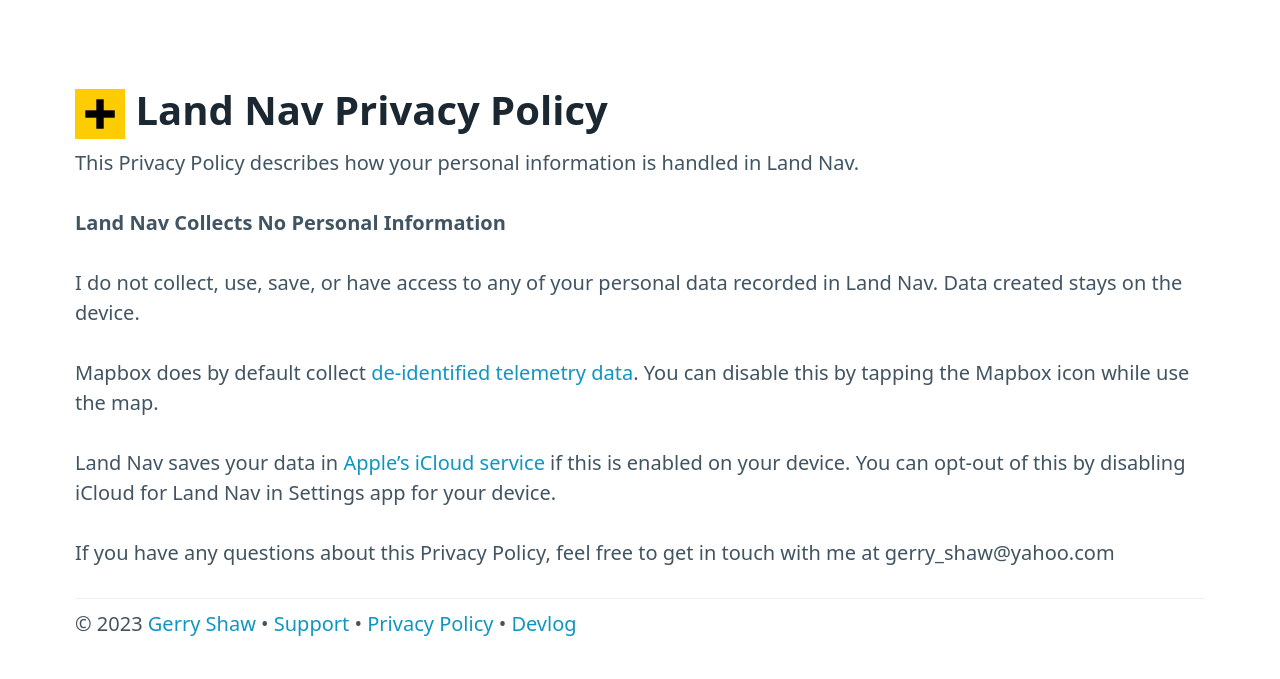
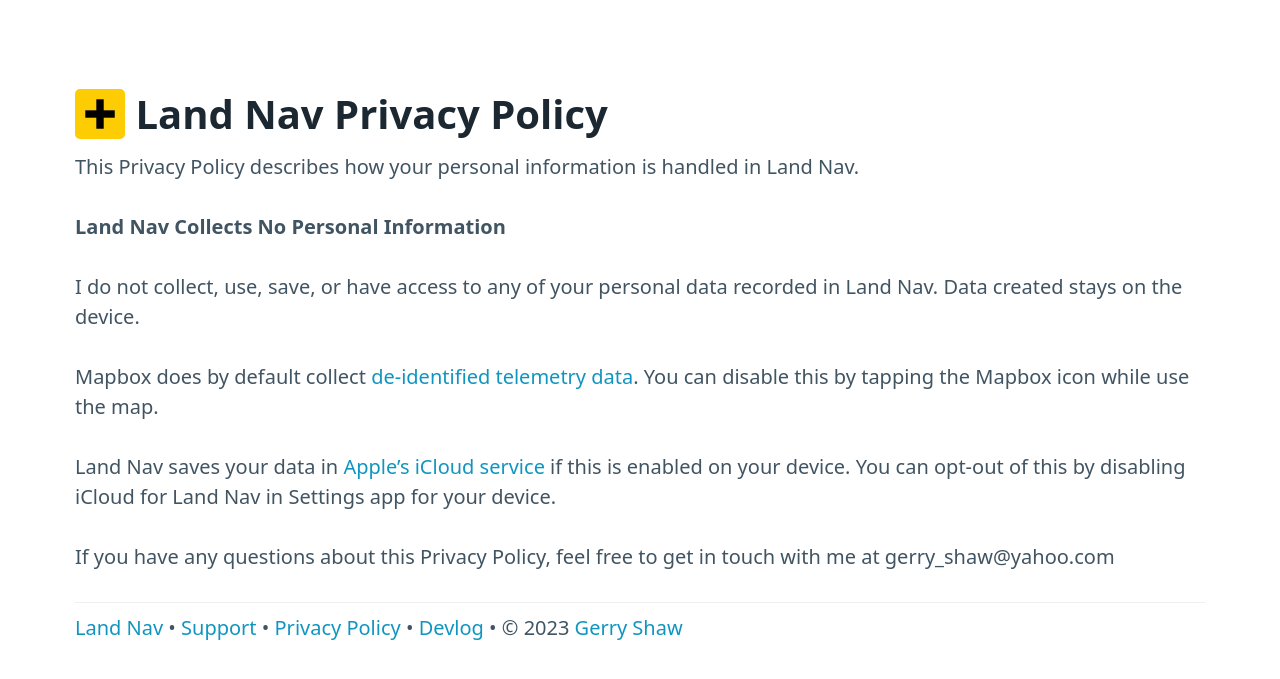
Before and after one commit to gshaw/LandNav.website, a Jekyll site: the page built from privacy.md, in a window 1280 px wide. Shown: the top 679 px of the page. Built offline with Jekyll 4.4.1, drawn with Linux system fonts in a browser that asks for light colours.

Commit message:
Fix site metadata and other tweaks
Switch dev port so that assets aren’t cached from other local sites.

```diff
--- a/_config.yml
+++ b/_config.yml
@@ -1,7 +1,7 @@
 # Site settings
-title: Gerry Shaw
-description: Gerry Shaw is a professional software engineer in Vancouver, Canada.
-url: https://gshaw.ca
+title: Land Nav
+description: A land navigation tool built for iOS. No ads. Privacy respected.
+url: https://landnav.app
 author:
   name: Gerry Shaw
   email: gerry_shaw@yahoo.com
--- a/_layouts/page.html
+++ b/_layouts/page.html
@@ -6,8 +6,10 @@
 <body>
   <main class="container">
     <h1>
-      <a href="/"><img alt="Land Nav app icon" src="icon.png" width="50"></a>
-      {{ page.title }}
+      <a href="/">
+        <img alt="Land Nav app icon" src="icon.png" width="50" style="border-radius: 10%">
+      </a>
+      <span style="vertical-align: middle">{{ page.title }}</span>
     </h1>
 
     {{ content }}
@@ -15,13 +17,15 @@
     <hr>
 
     <p>
-      © 2023 <a href="https://gshaw.ca">Gerry Shaw</a>
+      <a href="/">Land Nav</a>
       •
       <a href="/support">Support</a>
       •
       <a href="/privacy">Privacy Policy</a>
       •
       <a href="/devlog">Devlog</a>
+      •
+      © 2023 <a href="https://gshaw.ca">Gerry Shaw</a>
     </p>
   </main>
 </body>
```
Also changed, not shown: index.md (+1 -1 lines), pico.min.css, 1 other file.
